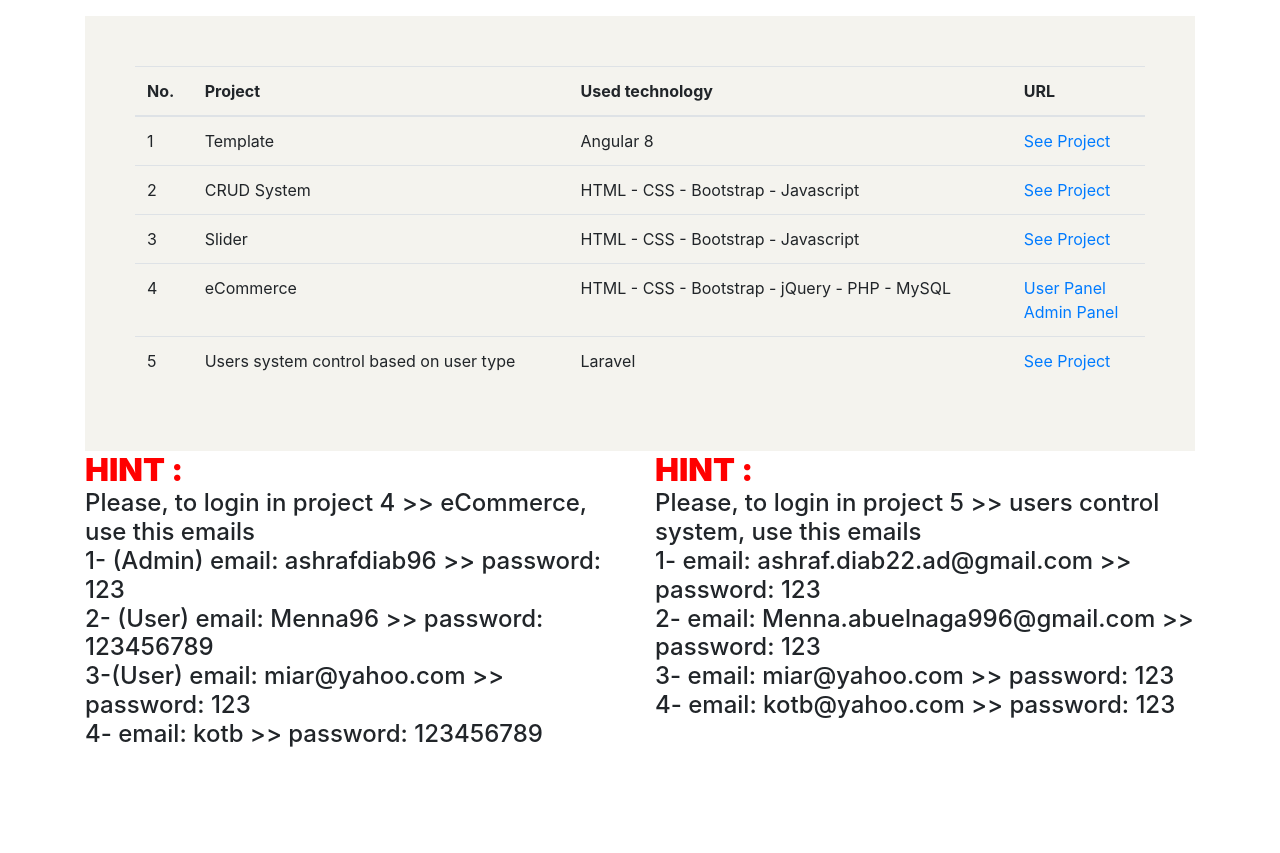
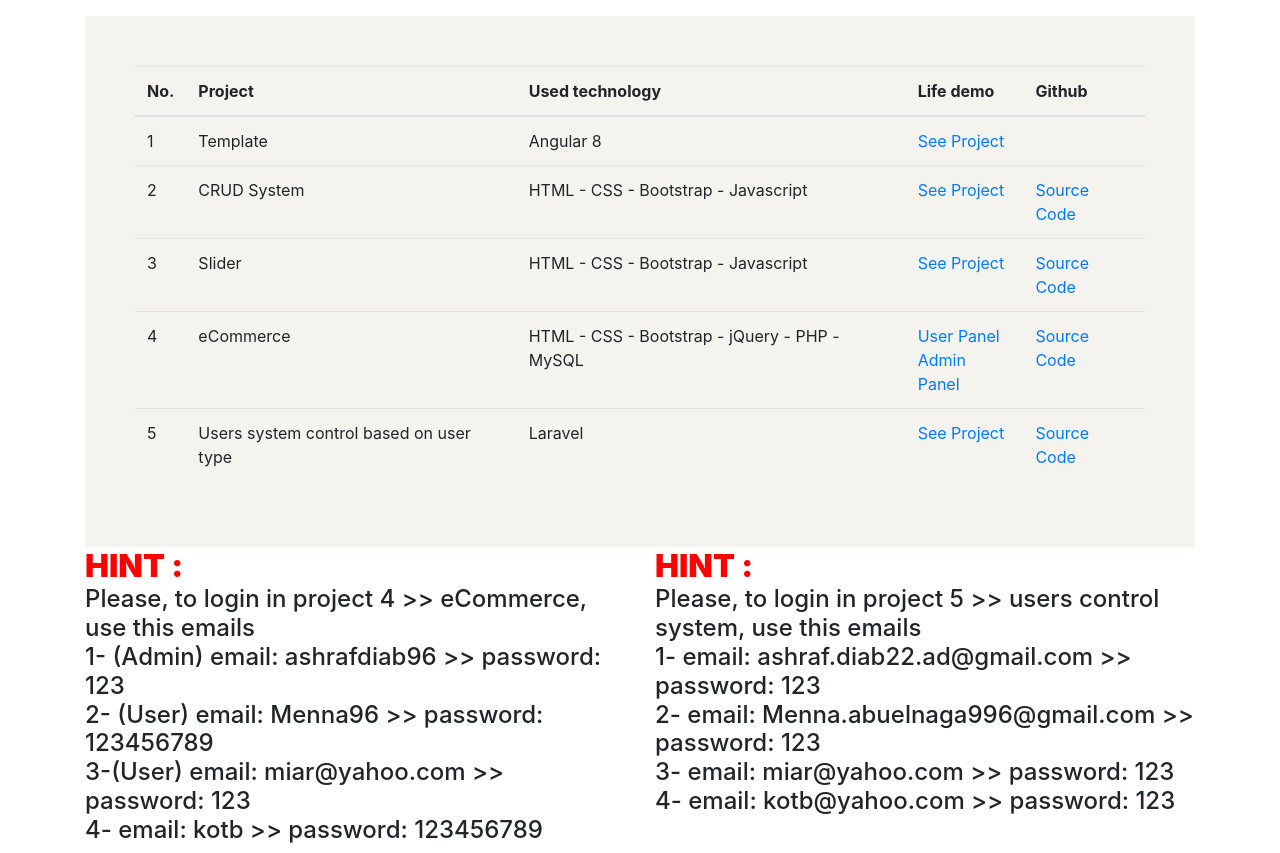
Before and after one commit to ashrafdiab96/MyWork, a plain HTML site: page index.html in a window 1280 px wide. Before the commit the page ends 800 px from the top, so only its background shows below. Drawn offline with Linux system fonts and the light colour scheme.

Commit message:
Last commit
Last commit

```diff
--- a/index.html
+++ b/index.html
@@ -26,7 +26,8 @@
                                 <th>No.</th>
                                 <th>Project</th>
                                 <th>Used technology</th>
-                                <th>URL</th>
+                                <th>Life demo</th>
+                                <th>Github</th>
                             </tr>
                         </thead>
                         <tbody>
@@ -35,18 +36,21 @@
                                 <td scope="row">Template</td>
                                 <td scope="row">Angular 8</td>
                                 <td scope="row"><a href="https://movie-dcfdc.web.app/" target="_blank">See Project</a></td>
+                                <td scope="row"></td>
                             </tr>
                             <tr>
                                 <td scope="row">2</td>
                                 <td scope="row">CRUD System</td>
                                 <td scope="row">HTML - CSS - Bootstrap - Javascript</td>
                                 <td scope="row"><a href="https://ashrafdiab96.github.io/CRUD_JS/" target="_blank">See Project</a></td>
+                                <td scope="row"><a href="https://github.com/ashrafdiab96/CRUD_JS" target="_blank">Source Code</a></td>
                             </tr>
                             <tr>
                                 <td scope="row">3</td>
                                 <td scope="row">Slider</td>
                                 <td scope="row">HTML - CSS - Bootstrap - Javascript</td>
                                 <td scope="row"><a href="https://ashrafdiab96.github.io/Slider/" target="_blank">See Project</a></td>
+                                <td scope="row"><a href="https://github.com/ashrafdiab96/Slider" target="_blank">Source Code</a></td>
                             </tr>
                             <tr>
                                 <td scope="row">4</td>
@@ -56,12 +60,14 @@
                                     <a href="http://debocommerce.epizy.com/" target="_blank">User Panel</a><br>
                                     <a href="http://debocommerce.epizy.com//admin" target="_blank">Admin Panel</a>
                                 </td>
+                                <td scope="row"><a href="" target="_blank">Source Code</a></td>
                             </tr>
                             <tr>
                                 <td scope="row">5</td>
                                 <td scope="row">Users system control based on user type</td>
                                 <td scope="row">Laravel</td>
                                 <td scope="row"><a href="http://still-caverns-41174.herokuapp.com/" target="_blank">See Project</a></td>
+                                <td scope="row"><a href="" target="_blank">Source Code</a></td>
                             </tr>
                         </tbody>
                     </table>
```
